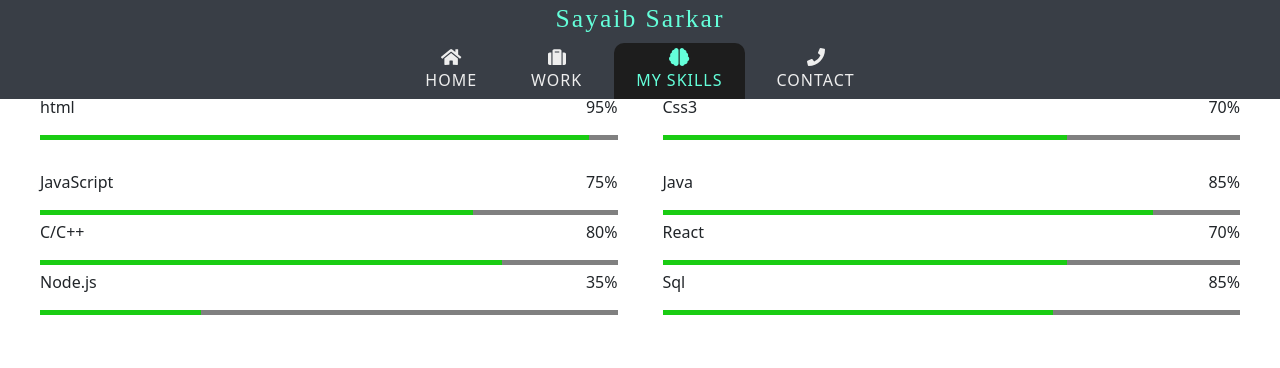
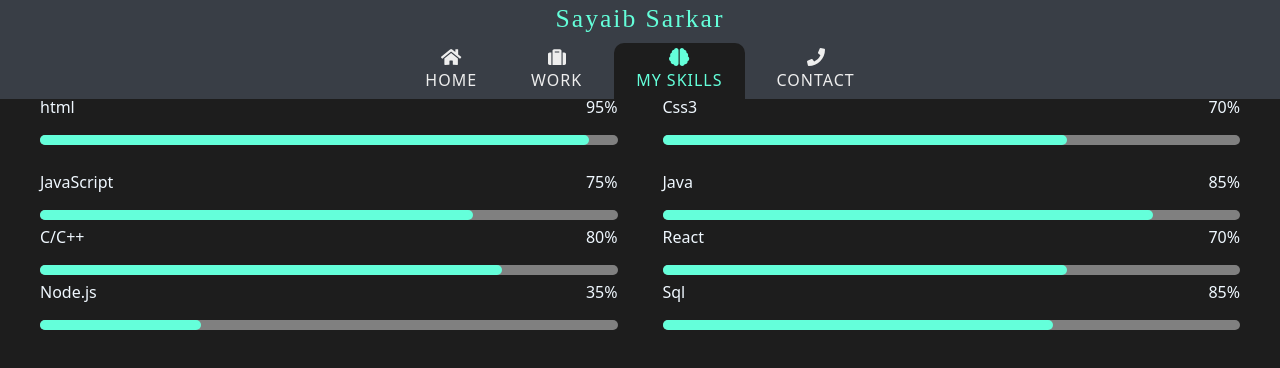
Before and after one commit to sayaib/Portfolio_Website_React.JS, a React (Create React App) app: page /skills in a window 1280 px wide. Shown: the top 368 px of the page. Built offline with nearby package versions, Linux system fonts and the light colour scheme; a web font is replaced by a local one.

Commit message:
progress bar style

```diff
--- a/src/webpage_component/Skills.jsx
+++ b/src/webpage_component/Skills.jsx
@@ -4,7 +4,7 @@ import "./style.css";
 const Skills = () => {
   return (
     <>
-      <body>
+      <div className="skill_body">
         <div class="skills">
           <p class="skl">MY SKILLS :</p>
           <p class="skl sklLine">_________</p>
@@ -97,7 +97,7 @@ const Skills = () => {
             </div>
           </div>
         </div>
-      </body>
+      </div>
     </>
   );
 };
--- a/src/webpage_component/style.css
+++ b/src/webpage_component/style.css
@@ -243,10 +243,11 @@
 My Skill section */
 
 
-body {
-    color: white;
-    background: #0e1425;
+.skill_body {
+    color: aliceblue;
+    background: #1D1D1D;
     margin: 0;
+    height: 100vh;
 }
 
 .skills {
@@ -275,15 +276,17 @@ body {
 }
 
 .skillDiv {
-    height: 5px;
+    height: 10px;
     width: 100%;
+    border-radius: 5px;
     background-color: gray;
 }
 
 .skillBar {
     display: block;
-    height: 5px;
-    background-color: rgb(26, 204, 19);
+    height: 10px;
+    border-radius: 5px;
+    background-color: #64FFDA;
 }
 
 .p {
```
